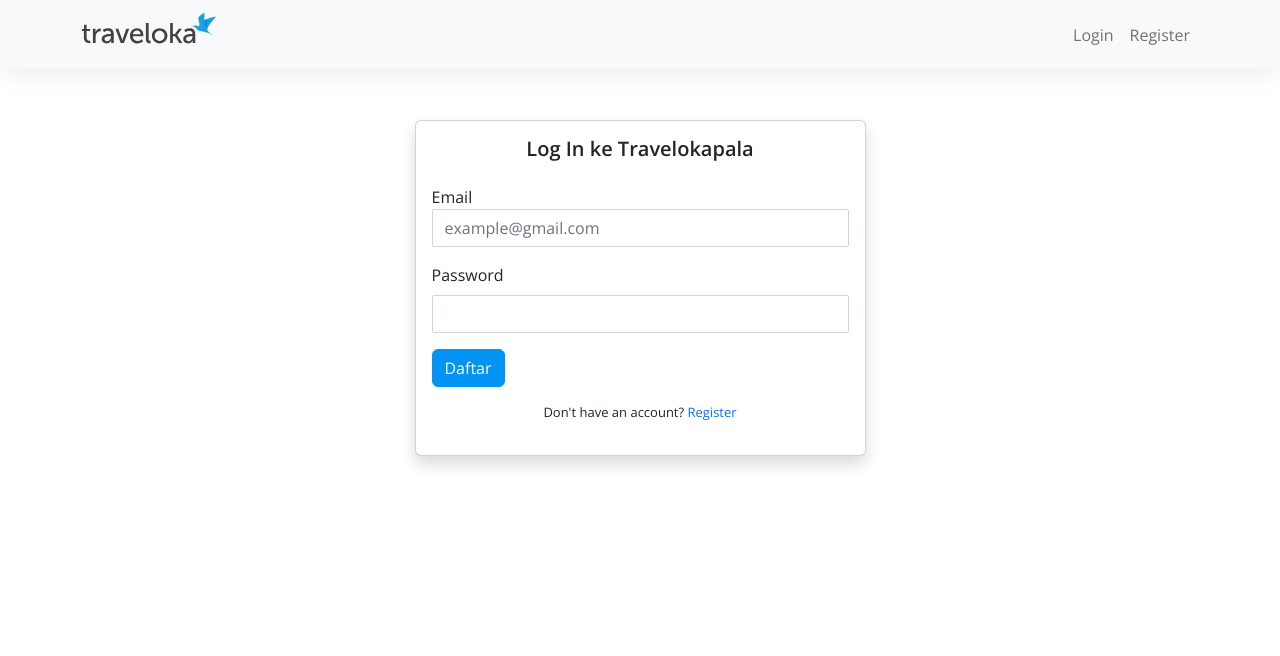
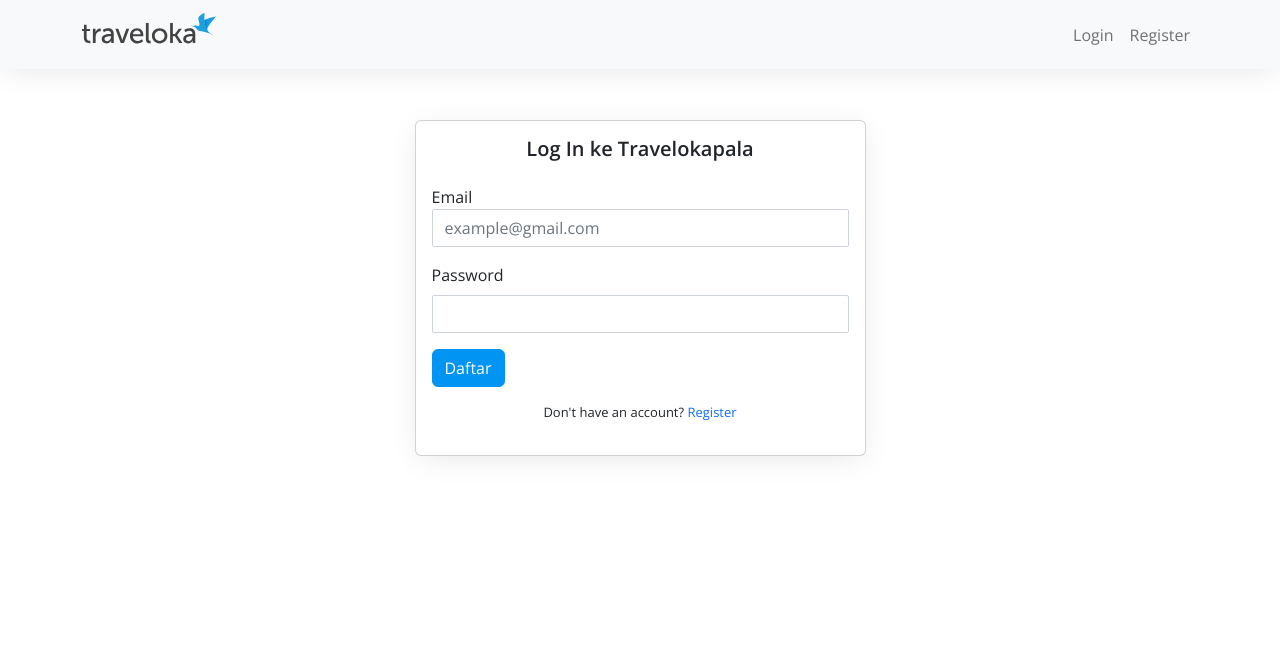
Before and after one commit to iyasz/komunitas-booking, a PHP site: the page made by views/auth/login.php in a window 1280 px wide. Shown: the top 656 px of the page. Run offline with PHP 8.4, Linux system fonts and the light colour scheme; the template is opened without the code that fills it, so the values that code supplies are empty.

Commit message:
mengubah shadow card

```diff
--- a/layouts/header.php
+++ b/layouts/header.php
@@ -31,7 +31,7 @@ if($page == 'login'){
     </style>
     <div class=" position-fixed top-0 start-0 end-0 navbar navbar-expand-lg text-bg-light shadow-sm">
         <div class="container ">
-            <a class="navbar-brand" href="index.php?page=beranda"><img class="img-fluid gbr" src="<?= base_url() ?>/assets/img/logo/traveloka.svg" alt=""></a>
+            <a class="navbar-brand" href="index.php?page=beranda"><img class="img-fluid" src="<?= base_url() ?>/assets/img/logo/traveloka.svg" alt=""></a>
             <button class="navbar-toggler" type="button" data-bs-toggle="collapse" data-bs-target="#navbarNavAltMarkup" aria-controls="navbarNavAltMarkup" aria-expanded="false" aria-label="Toggle navigation">
                 <span class="navbar-toggler-icon"></span>
             </button>
--- a/views/auth/login.php
+++ b/views/auth/login.php
@@ -1,7 +1,7 @@
 <div class="container mt6">
     <div class="row justify-content-center">
         <div class="col-lg-5">
-            <div class="card shadow">
+            <div class="card shadow-sm">
                 <div class="card-body">
                     <h5 class="fw-600 mb-4 text-center">Log In ke Travelokapala </h5>
                     <form action="" method="post">
--- a/views/auth/register.php
+++ b/views/auth/register.php
@@ -2,7 +2,7 @@
 <div class="container mt6">
     <div class="row justify-content-center">
         <div class="col-lg-5">
-            <div class="card shadow">
+            <div class="card shadow-sm">
                 <div class="card-body">
                     <h5 class="fw-600 mb-4">Gabung Jadi Member Travelokapala !</h5>
                     <form action="" method="post">
```
